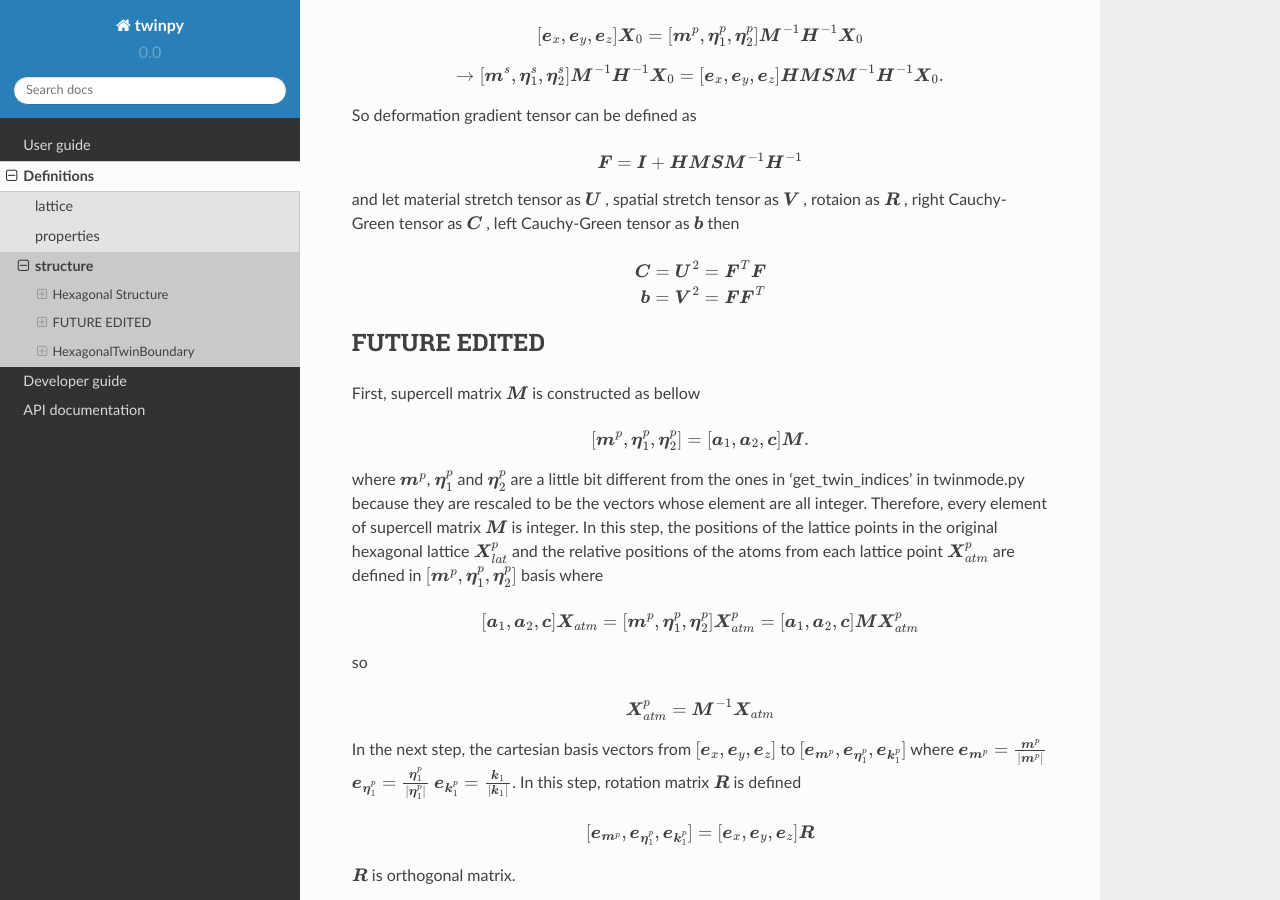
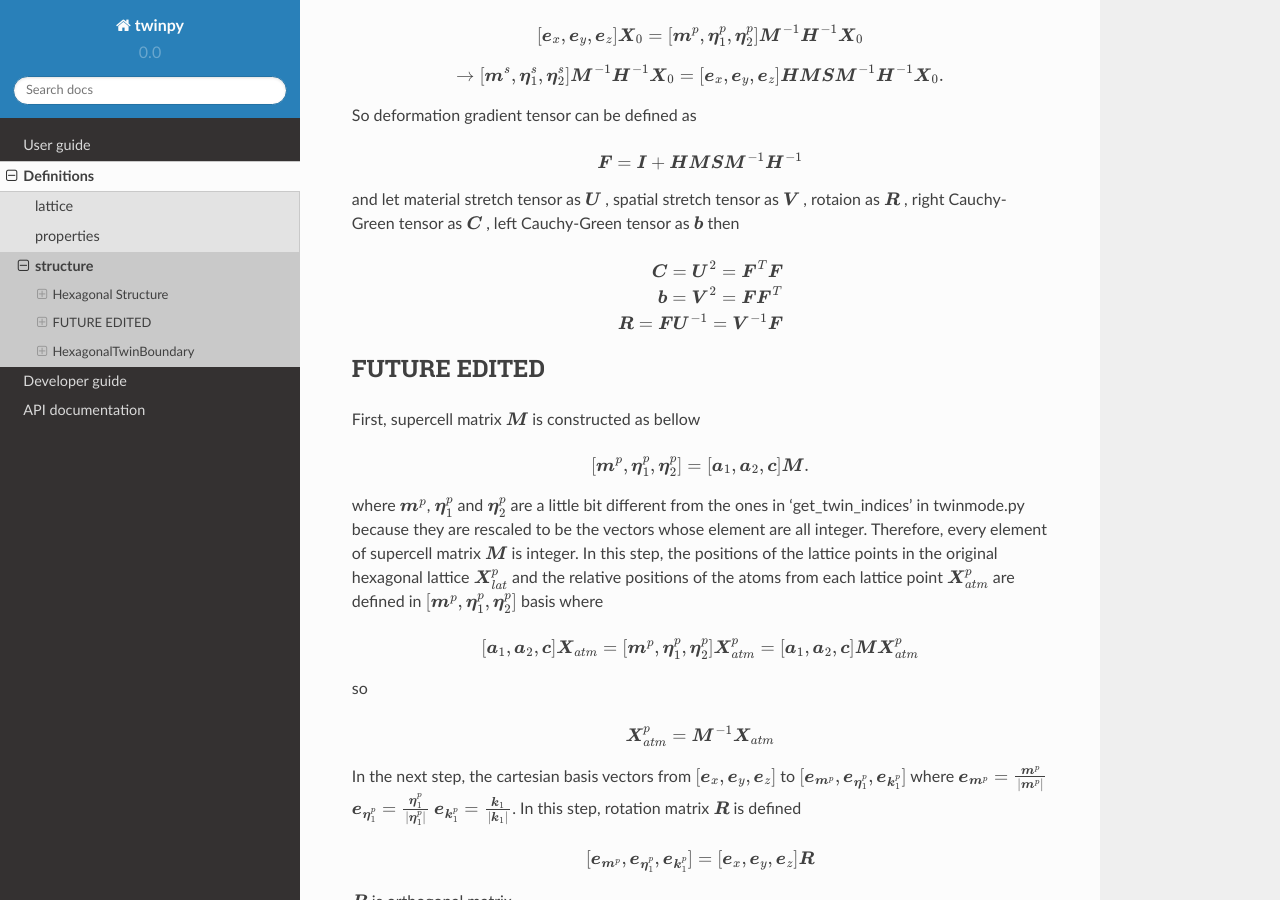
Before and after one commit to kei0822kei/twinpy, a Sphinx documentation site: the page built from docs/source/definitions/structure.rst, in a window 1280 px wide and 900 px high, scrolled down 2017 px. Built offline with Sphinx 7.4.7 and the Read the Docs theme 2.0.0, drawn with Linux system fonts in a browser that asks for light colours.

Commit message:
update structure

```diff
--- a/docs/source/definitions/structure.rst
+++ b/docs/source/definitions/structure.rst
@@ -194,8 +194,8 @@ then
 
    \boldsymbol{b} = \boldsymbol{V}^2 = \boldsymbol{F} \boldsymbol{F}^{T}
 
-
-
+   \boldsymbol{R} = \boldsymbol{F} \boldsymbol{U}^{-1}
+                  = \boldsymbol{V}^{-1} \boldsymbol{F}
 
 
 FUTURE EDITED
```
